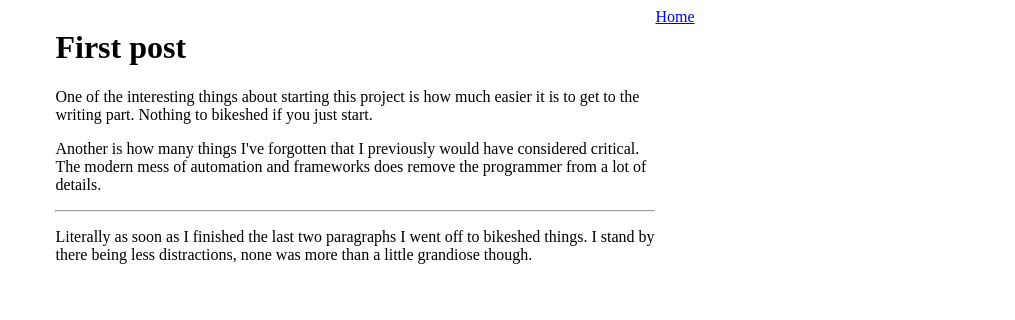
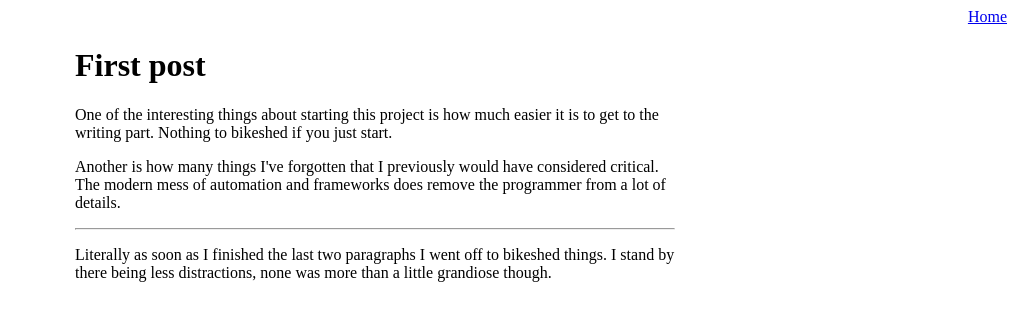
Before and after one commit to nrn/nrn.github.io, a website with bundled scripts: page first/index.html in a window 1280 px wide. Shown: the whole page, without its empty margins (265-1280 px from the left). Built offline with nearby package versions, Linux system fonts and the light colour scheme.

Commit message:
Home button on top.

```diff
--- a/first/index.html
+++ b/first/index.html
@@ -5,6 +5,9 @@
 
 <script src="/build/common.js"></script>
 
+<nav class="top_nav">
+  <a href="/">Home</a>
+</nav>
 <main>
   <h1>First post</h1>
   <p>
@@ -24,7 +27,4 @@
     was more than a little grandiose though.
   </p>
 </main>
-<footer>
-  <a href="/">Home</a>
-</footer>
 <script src="/all.js"></script>
--- a/style.css
+++ b/style.css
@@ -1,10 +1,12 @@
 body {
-  display: flex;
-  flex-direction: row;
-  justify-content: center;
+  /* display: flex; */
+  /* flex-direction: row; */
+  /* justify-content: center; */
 }
 main {
   max-width: 600px;
+  margin-right: auto;
+  margin-left: auto;
 }
 main script {
   display: flex;
@@ -12,3 +14,8 @@ main script {
   font-family: monospace;
   background-color: #efefef;
 }
+.top_nav {
+  display: flex;
+  justify-content: flex-end;
+  width: 100%;
+}
```
